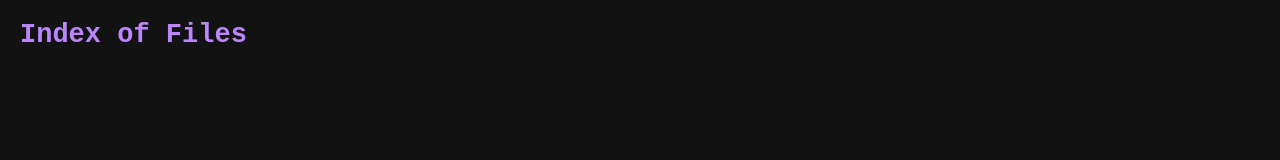
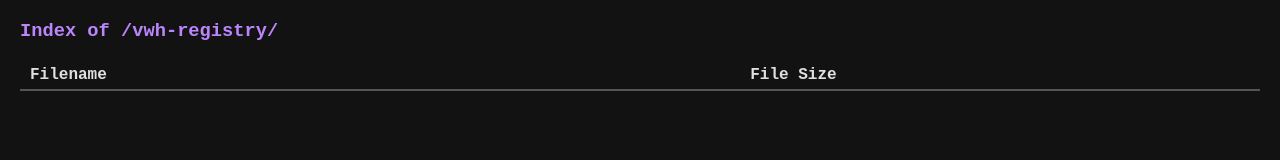
Before and after one commit to notvcto/vwh-registry, a plain HTML site: page index.html in a window 1280 px wide. Drawn offline with Linux system fonts and the light colour scheme; no server answers; a web font is replaced by a local one.

Commit message:
Refactor file index to flex-based layout
Replace the old ul/li file list with a flex-based layout using .file-header and .file-item to display Filename, File Size, and Date columns. Reduce base font size from 18px to 16px, change the page heading to reference /vwh-registry/, and add a file emoji inside JSON file links. Update styles for link hover and layout (flex columns, padding, and borders) to improve readability.

```diff
--- a/index.html
+++ b/index.html
@@ -1,7 +1,6 @@
 <html>
   <head>
     <title>File Index</title>
-
     <style>
       @font-face {
         font-family: "JetBrains Mono";
@@ -19,36 +18,66 @@
         background-color: #121212;
         color: #e0e0e0;
         font-family: "JetBrains Mono", monospace;
-        font-size: 18px;
+        font-size: 16px;
         margin: 20px;
       }
 
-      h2 {
+      h2,
+      h3 {
         color: #bb86fc;
       }
 
-      ul {
-        list-style-type: none;
-        padding: 0;
+      .file-header,
+      .file-item {
+        display: flex;
+        padding: 5px 0;
+        border-bottom: 1px solid #333;
       }
 
-      li a {
+      .file-header {
+        font-weight: bold;
+        border-bottom: 2px solid #555;
+      }
+
+      .file-header > div,
+      .file-item > div {
+        flex: 1;
+        padding: 0 10px;
+      }
+
+      .file-name {
+        flex: 3;
+      }
+      .file-size {
+        flex: 1;
+        text-align: right;
+      }
+      .file-date {
+        flex: 1;
+        text-align: right;
+      }
+
+      .file-item a {
         color: #03dac6;
         text-decoration: none;
-        padding: 5px 0;
         display: block;
-        transition: color 0.3s;
       }
 
-      li a:hover {
-        color: #ffffff;
+      .file-item a:hover {
         text-decoration: underline;
       }
     </style>
   </head>
   <body>
-    <h2>Index of Files</h2>
-    <ul id="file-list"></ul>
+    <h3>Index of /vwh-registry/</h3>
+
+    <div class="file-header">
+      <div class="file-name">Filename</div>
+      <div class="file-size">File Size</div>
+      <div class="file-date"></div>
+    </div>
+
+    <div id="file-list"></div>
 
     <script>
       (async () => {
@@ -59,7 +88,16 @@
         let htmlString = "";
         for (const file of data) {
           if (file.name.endsWith(".json")) {
-            htmlString += `<li><a href="${file.path}">${file.name}</a></li>`;
+            htmlString += `
+              <div class="file-item">
+                <div class="file-name">
+                  <!-- Emoji added directly into the link text -->
+                  <a href="${file.path}">📄 ${file.name}</a>
+                </div>
+                <div class="file-size">${file.size} bytes</div>
+                <div class="file-date"></div>
+              </div>
+            `;
           }
         }
         document.getElementById("file-list").innerHTML = htmlString;
```
